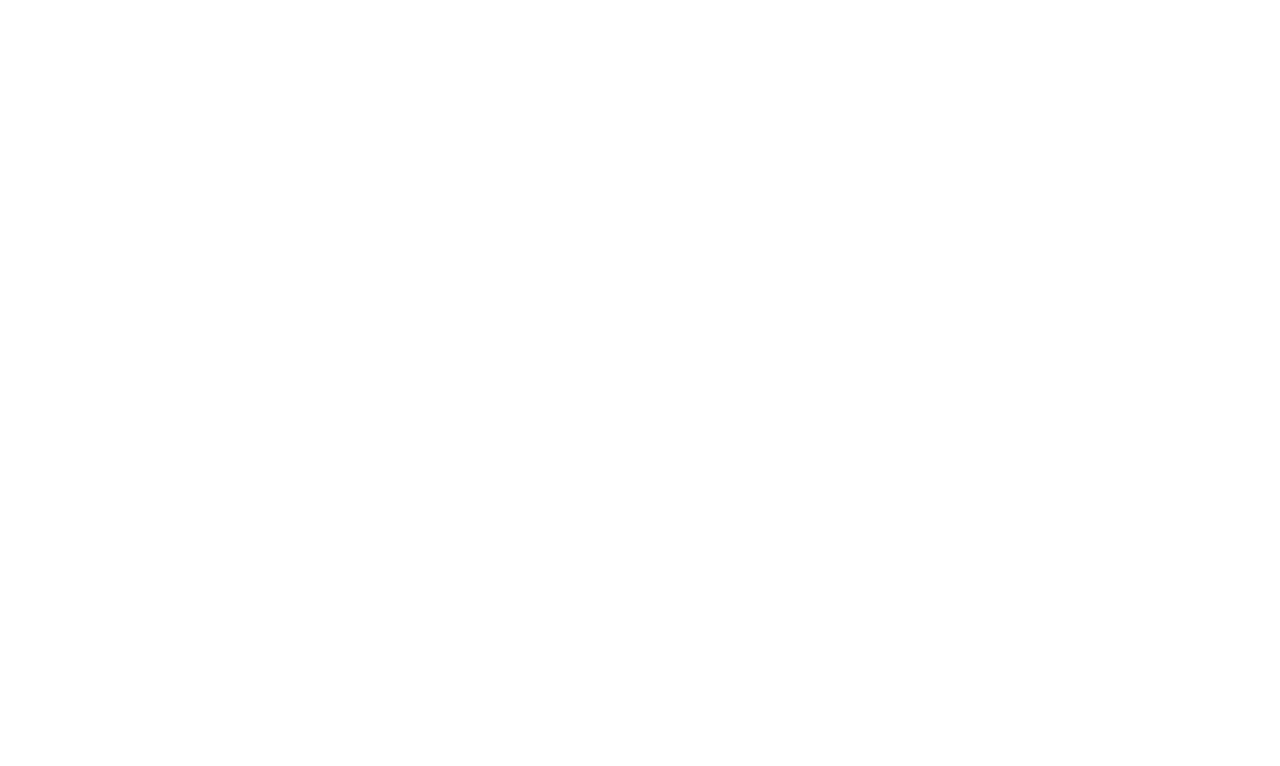
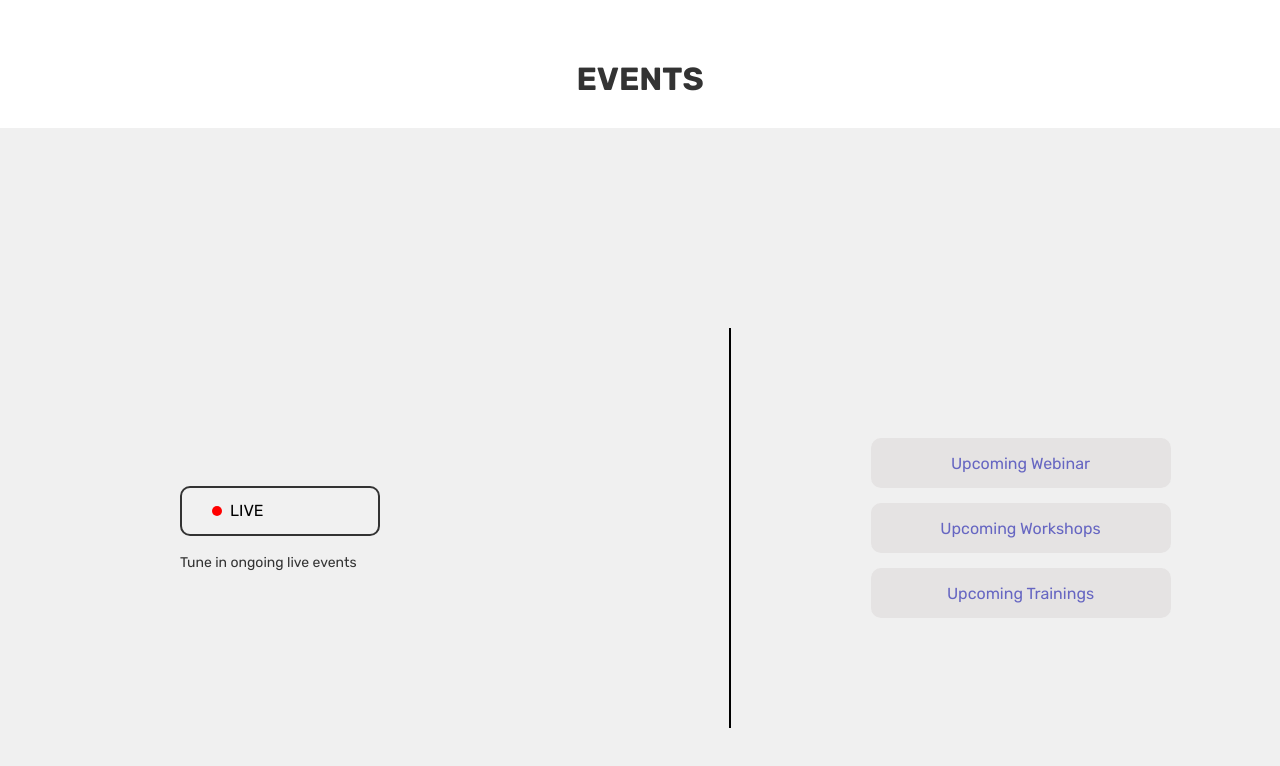
Before and after one commit to aman-raza/biosetuplifesciences, a React (Create React App) app: page /events in a window 1280 px wide. Before the commit this address had no page. Shown: the top 766 px of the page. Built offline with nearby package versions, Linux system fonts and the light colour scheme.

Commit message:
created event page

```diff
--- a/package.json
+++ b/package.json
@@ -7,7 +7,7 @@
     "gsap": "^3.12.7",
     "react": "^19.0.0",
     "react-dom": "^19.0.0",
-    "react-router-dom": "^7.1.5",
+    "react-router-dom": "^6.30.1",
     "react-scripts": "5.0.1",
     "web-vitals": "^4.2.4"
   },
--- a/src/App.js
+++ b/src/App.js
@@ -6,7 +6,7 @@
 import Bioit from './components/Bioit';
 import Newsletter from './components/Newsletter';
 import Career from './components/Career';
-
+import Event from './components/Events';
 function App() {
 
   return (
@@ -18,6 +18,7 @@
         <Route path="/bioit" element={<Bioit/>}/>
         <Route path="/newsletter" element={<Newsletter/>}/>
         <Route path='/career' element={<Career/>}/>
+        <Route path='/events' element={<Event/>}/>
       </Routes>
     </Router>
     </div>
--- /dev/null
+++ b/src/components/Events.js
@@ -0,0 +1,32 @@
+import React from 'react';
+import  './events.css'; // You'll define the styles here
+
+function Event() {
+  return (
+
+
+    <div className="event-wrapper">
+  <h1 className="event-heading"> EVENTS</h1>
+
+  <div className="event-container">
+    <div className="left-side">
+      <button className="left-button">
+        <span className="red-dot"></span> LIVE
+      </button>
+      <p className="left-paragraph">Tune in ongoing live events</p>
+    </div>
+
+    <div className="vertical-line"></div>
+
+    <div className="right-side">
+      <button className="right-button">Upcoming Webinar</button>
+      <button className="right-button">Upcoming Workshops</button>
+      <button className="right-button">Upcoming Trainings</button>
+    </div>
+  </div>
+</div>
+
+  );
+}
+
+export default Event;
--- a/src/components/Header.js
+++ b/src/components/Header.js
@@ -1,7 +1,7 @@
 import React from 'react'
 import logo from '../assets/BIO.png';
 import './Header.css'
-
+import {Link} from 'react-router-dom'
 function Header() {
   return (
     <div>
@@ -18,7 +18,7 @@
                   <li><a href="/about">About Us</a></li>
                   <li><a href="/newsletter">Newslets</a></li>
                   <li><a href="/career">Career</a></li>
-                  <li><a href="/events">Events</a></li>
+                  <li><Link to ="/events">Events</Link></li>
                   <li><a href="/team">Our Team</a></li>
                   <li><a href="/opportunities">Opportunities</a></li>
                   <li><a href="/bioit">Bio-IT Pedia</a></li>
--- /dev/null
+++ b/src/components/events.css
@@ -0,0 +1,90 @@
+.event-container {
+  display: flex;
+  align-items: center;
+  justify-content: center;
+  height: 100vh;
+  position: relative;
+  background-color: #f0f0f0;
+}
+
+.left-side {
+  flex: 1;
+  display: flex;
+  flex-direction: column;  /* stack button and paragraph vertically */
+  justify-content: center; /* vertically center in container */
+  align-items: flex-start; /* left align content */
+  padding-left: 180px;
+
+}
+
+.left-button {
+  display: flex;           /* to align dot and text */
+
+  gap: 8px;
+
+  font-size: 16px;
+  cursor: pointer;
+  background-color: #f1f1f1;
+  border: 2px solid #333;  /* visible border */
+  border-radius: 10px;
+  width: 200px;
+  margin-bottom: 8px;
+  padding-left: 30px;
+  align-items: center;
+  height:50px
+
+}
+
+.red-dot {
+  width: 10px;
+  height: 10px;
+  background-color: red;
+  border-radius: 50%;
+  display: inline-block;
+  align-items: center;
+}
+
+.left-paragraph {
+  font-size: 14px;
+  margin: 0;
+  padding: 0;
+  color: #333;
+  margin-top: 10px;
+}
+
+.vertical-line {
+  width: 2px;
+  height: 50%;
+  background-color: #000;
+  margin: 0 30px;
+}
+
+.right-side {
+  flex: 1;
+  display: flex;
+  flex-direction: column;
+  gap: 15px;
+  align-items: center;
+}
+
+.right-button {
+  padding: 12px 24px;
+  font-size: 16px;
+  cursor: pointer;
+  border: 2px ;  /* add visible border */
+  border-radius: 10px;
+  background-color: rgba(224, 222, 222, 0.718);
+  height:50px;
+  width:300px;
+  color:rgb(102, 102, 194)
+}
+.event-wrapper {
+  padding-top: 30px;
+  text-align: center;
+}
+
+.event-heading {
+  font-size: 32px;
+  margin-bottom: 30px;
+  color: #333;
+}
```
Also changed, not shown: 1 other file (tests, documents, lock files or other folders).
